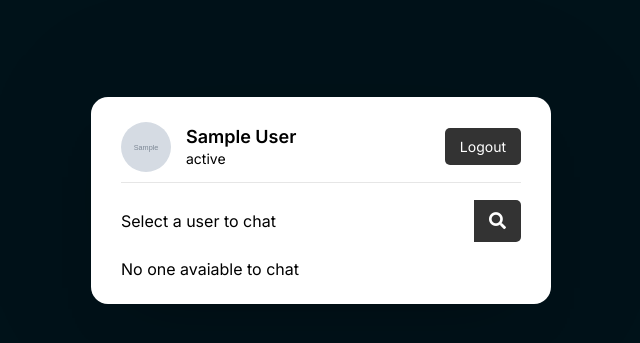
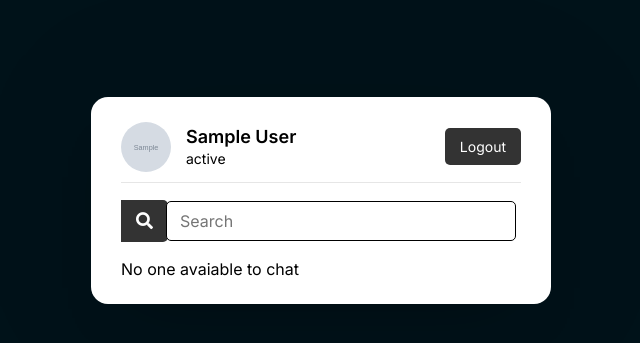
Before and after one commit to kaizenn33/Chadt-App, a PHP site: page /users.php in a window 1280 px wide. Shown: the part 200-543 px from the top of the page, without its empty margins (319-959 px from the left). Run offline with PHP 8.4, Linux system fonts and the light colour scheme; the visitor is signed in with stand-in values (Sample User, id 1); tables that the repository leaves empty or names only in its code hold one stand-in row (values such as "Sample post"); grey boxes marked "Sample" are stand-in pictures; some web fonts are replaced.

Commit message:
Search Bar Fix

```diff
--- a/JavaScript/user.js
+++ b/JavaScript/user.js
@@ -2,7 +2,7 @@ let searchBar = document.querySelector(".users .search #search"),
     searchBtn = document.querySelector(".users .search button"),
     userList = document.querySelector(".users .users-list");
 
-    searchBtn.onclick = () =>{
+    searchBar.onclick = () =>{
 
         searchBar.classList.toggle("active");
         searchBtn.classList.toggle("active");
--- a/style2.css
+++ b/style2.css
@@ -181,10 +181,11 @@ form .field label{
     border-radius: 5px;
     outline: none;
     border: 1px solid #ccc;
-    opacity: 0;
+    opacity: 1;
+    border: 1px solid black;
 }
 #search.active{
-    opacity: 1;
+
     pointer-events: auto;
 }
 .users .search button{
--- a/users.php
+++ b/users.php
@@ -43,8 +43,8 @@ if(!isset($_SESSION['user_id'])){
             </header>
             <form action="#" method="POST">
                 <div class="search">
-                    <span class="text">Select a user to chat</span>
-                        <input type="text" placeholder="Enter name to search" id="search" name="SearchTerm">
+                    <!-- <span class="text">Search</span><br> -->
+                        <input type="text" id="search" name="SearchTerm" placeholder="Search">
                         <button id="search-btn"><i class="fas fa-search"></i></button>
                 </div>
             </form>
```
